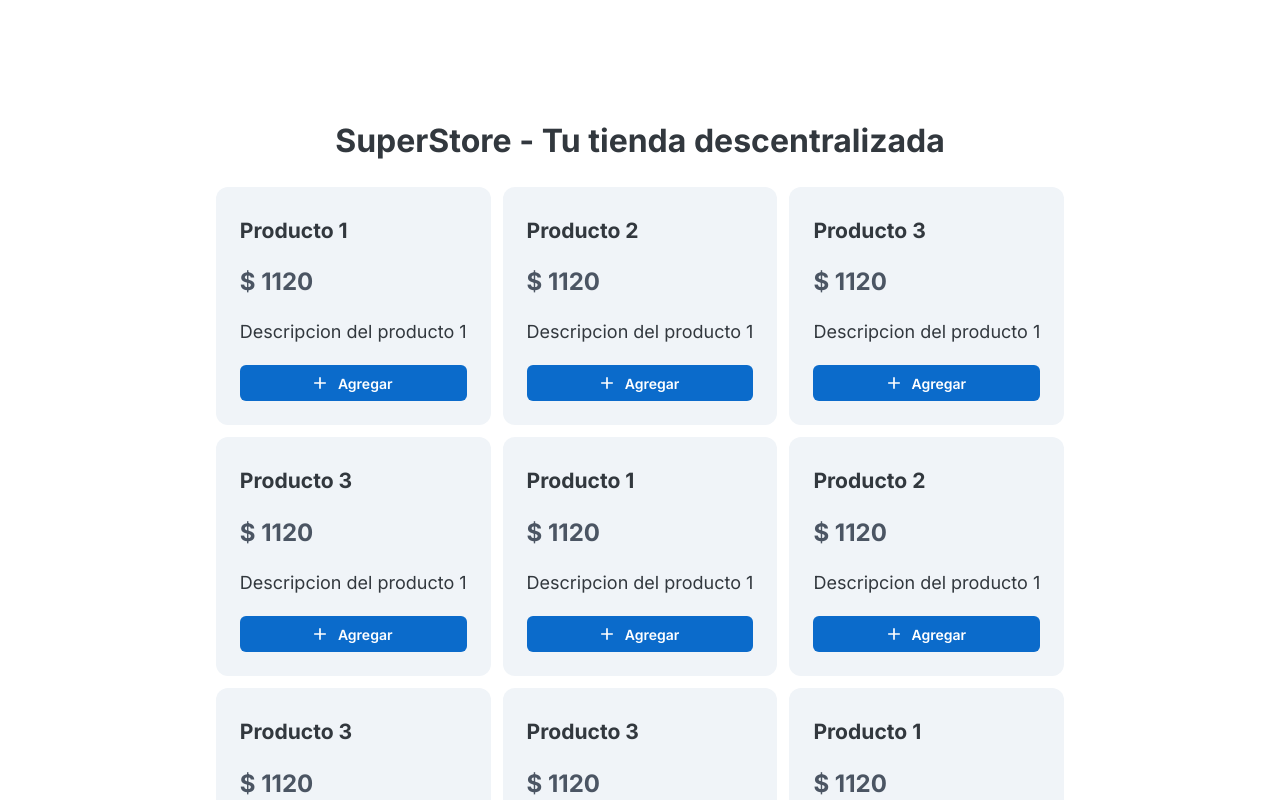
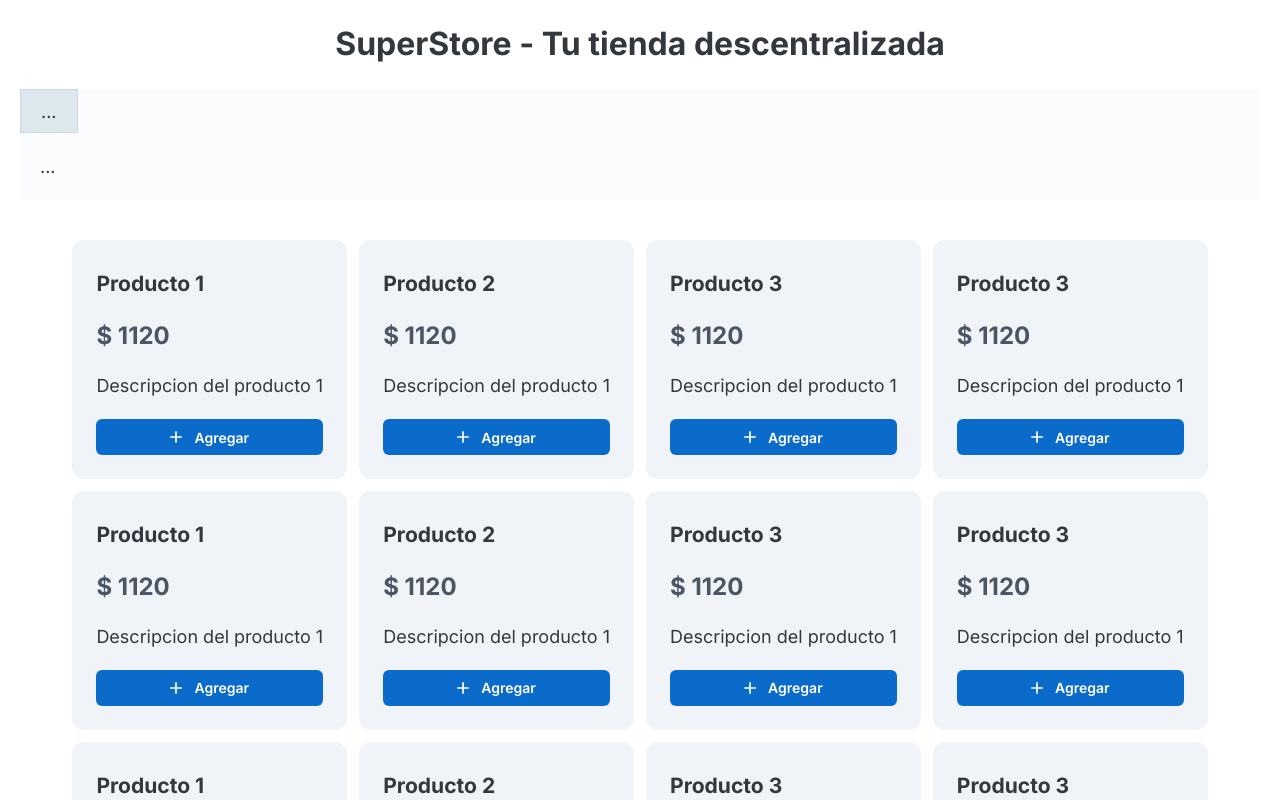
Before and after one commit to JuanCSUCoder/AS_Proyecto, a Next.js app in the folder microservices/ms7-web/: page / in a window 1280 px wide. Shown: the top 800 px of the page. Built offline with nearby package versions, Linux system fonts and the light colour scheme.

Commit message:
Feat: Intento de barra de nav

```diff
--- a/microservices/ms7-web/src/app/layout.tsx
+++ b/microservices/ms7-web/src/app/layout.tsx
@@ -2,6 +2,7 @@ import type { Metadata } from "next";
 import { Inter } from "next/font/google";
 import "./globals.css";
 import ThemeRegistry from "@/providers/ThemeRegistry";
+import { NavBar } from "@/components/NavBar";
 
 const inter = Inter({ subsets: ["latin"] });
 
@@ -17,8 +18,12 @@ export default function RootLayout({
 }>) {
   return (
     <html lang="es">
-      <ThemeRegistry options={{key: 'joy'}}>
-        <body className={inter.className}>{children}</body>
+      <ThemeRegistry options={{ key: "joy" }}>
+        <body className={inter.className + "flex flex-col items-center justify-start p-5"}>
+          <h1 className="text-center mt-0">SuperStore - Tu tienda descentralizada</h1>
+          <NavBar />
+          {children}
+        </body>
       </ThemeRegistry>
     </html>
   );
--- a/microservices/ms7-web/src/app/page.tsx
+++ b/microservices/ms7-web/src/app/page.tsx
@@ -3,8 +3,7 @@ import Image from "next/image";
 
 export default function Home() {
   return (
-    <main className="flex min-h-screen w-full flex-col items-center justify-start p-24">
-      <h1>SuperStore - Tu tienda descentralizada</h1>
+    <main className="flex min-h-screen w-full flex-col items-center justify-start p-10">
       <Products />
     </main>
   );
--- /dev/null
+++ b/microservices/ms7-web/src/components/NavBar.tsx
@@ -0,0 +1,21 @@
+import { Tab, TabList, TabPanel, Tabs } from "@mui/joy";
+
+export function NavBar() {
+  return (
+    <div className="block">
+      <Tabs size="lg" orientation="horizontal">
+        <TabList disableUnderline>
+          <Tab
+            variant="outlined"
+            color="neutral"
+            disableIndicator
+            indicatorInset
+          >
+            ...
+          </Tab>
+        </TabList>
+        <TabPanel>...</TabPanel>
+      </Tabs>
+    </div>
+  );
+}
```
